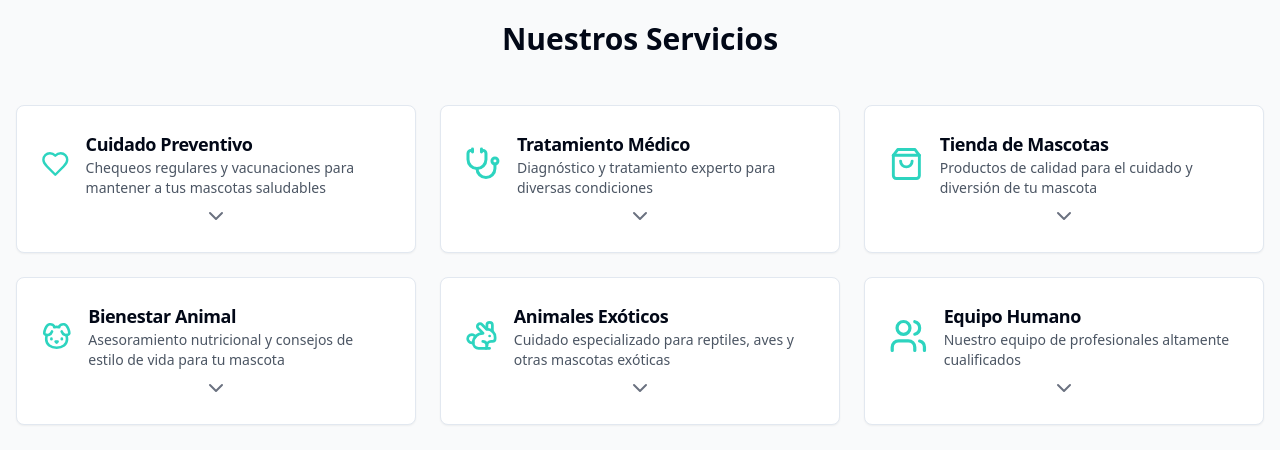
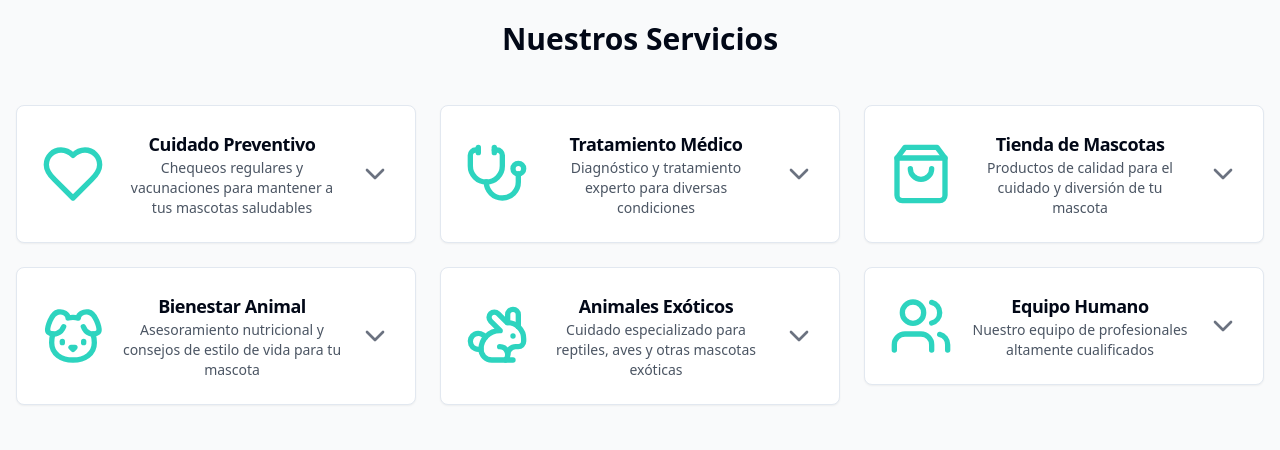
Before and after one commit to Grobcar/furry-welcome-zone, a React (Vite) app: page / in a window 1280 px wide. Shown: the part 780-1230 px from the top of the page. Built offline with nearby package versions, Linux system fonts and the light colour scheme.

Commit message:
Update Services.tsx

```diff
--- a/src/components/Services.tsx
+++ b/src/components/Services.tsx
@@ -89,16 +89,16 @@ const ServiceCard = React.memo(({ service }) => (
       <CollapsibleTrigger asChild>
         <button className="text-left w-full">
           <CardHeader className="flex items-center justify-between">
-            {/* Ícono más grande y alineado */}
-            <div className="flex items-center space-x-4">
-              <service.icon className="h-12 w-12 text-primary" />
-              <div>
+            {/* Ícono grande y texto centrado verticalmente */}
+            <div className="flex items-center space-x-4 w-full">
+              <service.icon className="h-16 w-16 text-primary" />
+              <div className="flex flex-col flex-1 items-center">
                 <CardTitle className="text-lg font-bold">{service.title}</CardTitle>
-                <p className="text-gray-600 text-sm">{service.description}</p>
+                <p className="text-gray-600 text-sm text-center">{service.description}</p>
               </div>
+              {/* Flecha en la esquina derecha */}
+              <ChevronDown className="h-8 w-8 text-gray-500 transition-transform duration-300 group-[state=open]:rotate-180" />
             </div>
-            {/* Flecha en la esquina derecha */}
-            <ChevronDown className="h-6 w-6 text-gray-500 transition-transform duration-300 group-[state=open]:rotate-180" />
           </CardHeader>
         </button>
       </CollapsibleTrigger>
```
